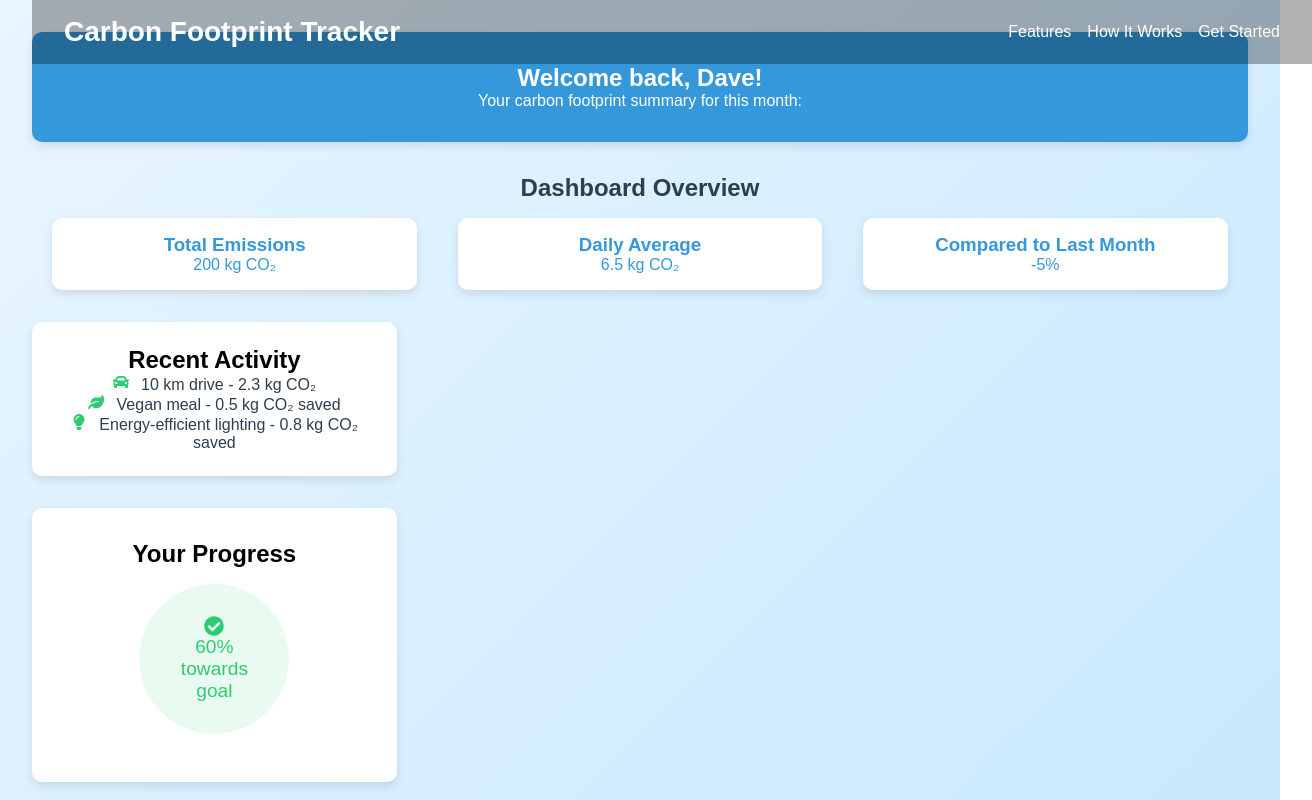
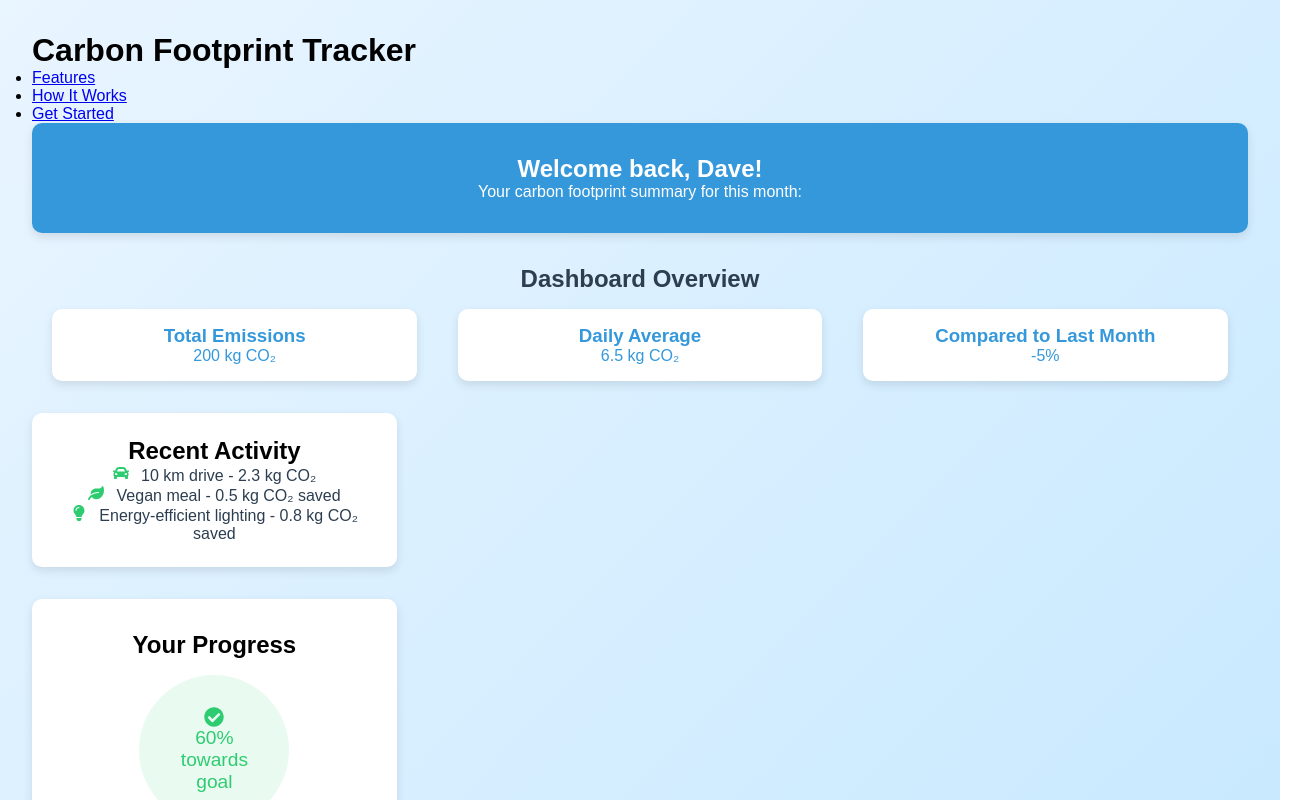
Before and after one commit to Mayanknayal01/carbonfootprinttracker-frontend, a React (Create React App) app: page /home in a window 1280 px wide. Shown: the top 800 px of the page, 1312 px wide, since content can reach past the window. Built offline with nearby package versions, Linux system fonts and the light colour scheme.

Commit message:
made the header as the component

```diff
--- /dev/null
+++ b/src/components/header/firstHeader/FirstHeader.css
@@ -0,0 +1,31 @@
+.Firstheader {
+    position: absolute;
+    top: 0;
+    width: 100%;
+    background: rgba(0, 0, 0, 0.3);
+    color: white;
+    padding: 1rem 2rem;
+    display: flex;
+    justify-content: space-between;
+    align-items: center;
+}
+
+.Firstheader h1 {
+    margin: 0;
+    font-size: 1.75rem;
+}
+
+.Firstheader nav ul {
+    list-style: none;
+    display: flex;
+    gap: 1rem;
+}
+
+.Firstheader nav ul li a {
+    color: white;
+    text-decoration: none;
+}
+
+.Firstheader nav ul li a:hover {
+    text-decoration: underline;
+}
--- /dev/null
+++ b/src/components/header/firstHeader/FirstHeader.jsx
@@ -0,0 +1,19 @@
+import React from 'react';
+import './FirstHeader.css';
+
+const FirstHeader = () => {
+    return (
+        <header className="Firstheader">
+            <h1><i>Carbon Footprint Tracker</i></h1>
+            <nav>
+                <ul>
+                    <li><a href="#features">Features</a></li>
+                    <li><a href="#how-it-works">How It Works</a></li>
+                    <li><a href="#cta">Get Started</a></li>
+                </ul>
+            </nav>
+        </header>
+    )
+}
+
+export default FirstHeader;
--- a/src/pages/landingPage/landingPage.css
+++ b/src/pages/landingPage/landingPage.css
@@ -3,39 +3,6 @@
 body {
     font-family: Arial, sans-serif;
     }
-
-    .header {
-        position: absolute;
-        top: 0;
-        width: 100%;
-        background: rgba(0, 0, 0, 0.3);
-        color: white;
-        padding: 1rem 2rem;
-        display: flex;
-        justify-content: space-between;
-        align-items: center;
-    }
-
-    .header h1 {
-        margin: 0;
-        font-size: 1.75rem;
-    }
-
-    .header nav ul {
-        list-style: none;
-        display: flex;
-        gap: 1rem;
-    }
-
-    .header nav ul li a {
-        color: white;
-        text-decoration: none;
-    }
-
-    .header nav ul li a:hover {
-        text-decoration: underline;
-    }
-
 
     .hero {
         text-align: center;
--- a/src/pages/landingPage/landingPage.jsx
+++ b/src/pages/landingPage/landingPage.jsx
@@ -2,23 +2,14 @@ import React from 'react';
 import './landingPage.css'; // Add custom CSS if needed
 import { useNavigate } from 'react-router-dom';
 import LandingBanner from '../../components/banner/landingPageBanner/LandingBanner';
+import FirstHeader from '../../components/header/firstHeader/FirstHeader';
 
 const LandingPage = () => {
     const navigate = useNavigate();
     return (
         <div className="landing-page">
         <LandingBanner />
-        {/* Header */}
-        <header className="header">
-                <h1><i>Carbon Footprint Tracker</i></h1>
-                <nav>
-                    <ul>
-                        <li><a href="#features">Features</a></li>
-                        <li><a href="#how-it-works">How It Works</a></li>
-                        <li><a href="#cta">Get Started</a></li>
-                    </ul>
-                </nav>
-            </header>
+        <FirstHeader />
 
         {/* Hero Section */}
         <section className="hero">
```
